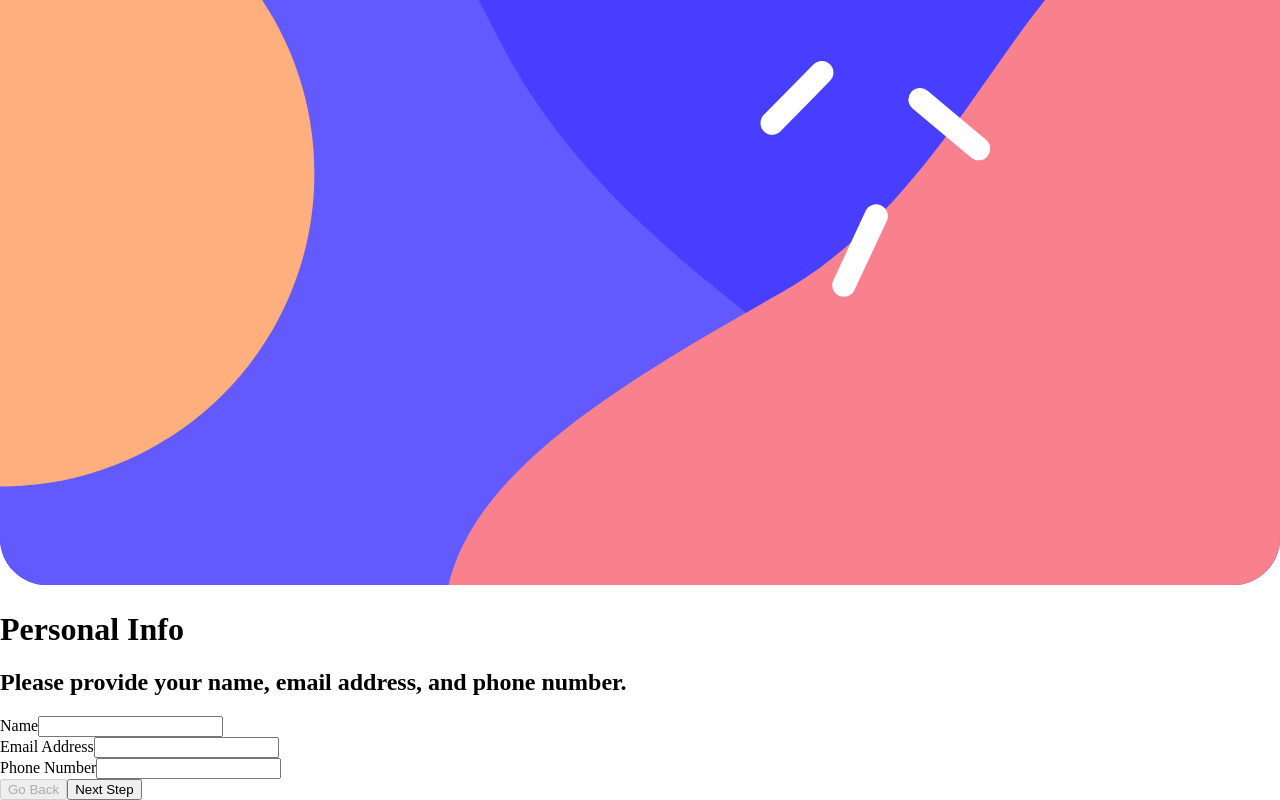
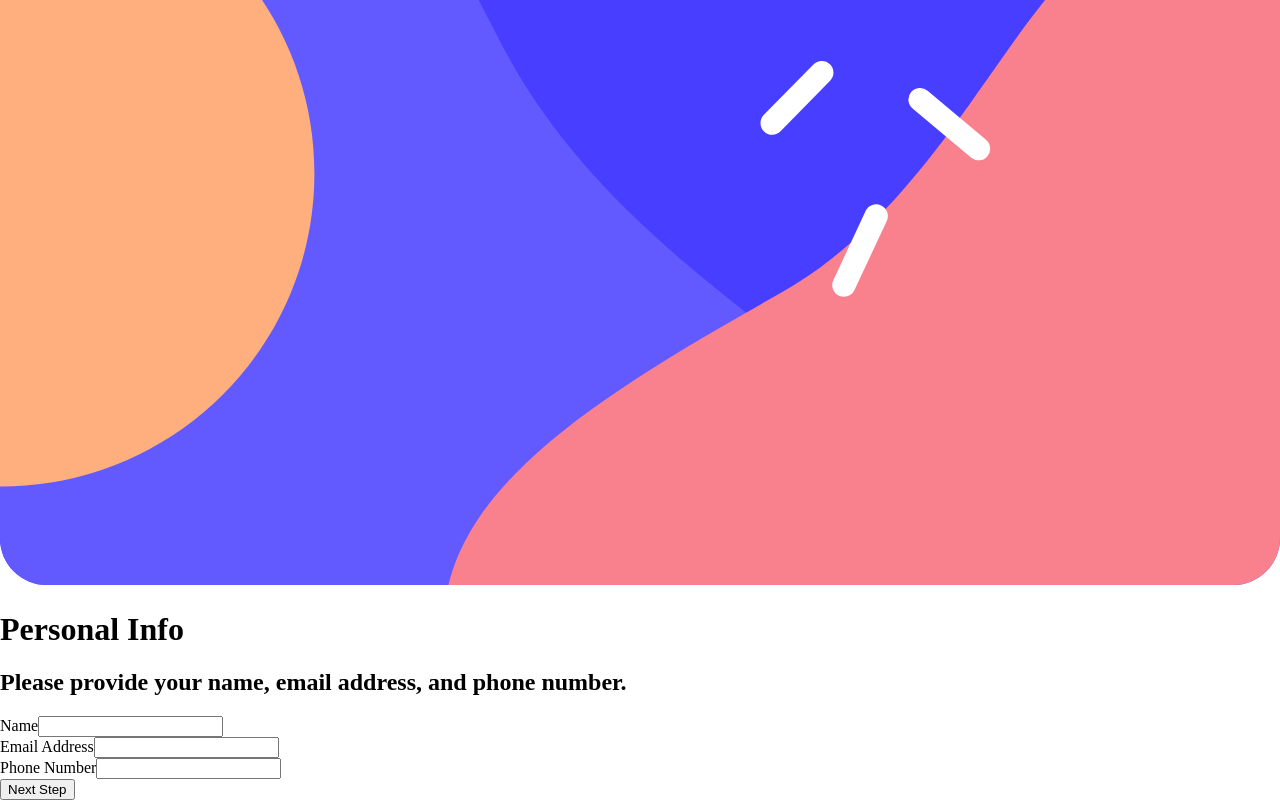
Before and after one commit to TomasScerbak/multistep-form, a React (Create React App) app: page / in a window 1280 px wide. Shown: the part 2068-2868 px from the top of the page. Built offline with nearby package versions, Linux system fonts and the light colour scheme.

Commit message:
removed go back button if user is on first step

```diff
--- a/src/App.tsx
+++ b/src/App.tsx
@@ -43,12 +43,14 @@ function App() {
         <div>{pageChange()}</div>
       </Container>
       <footer>
+        {page !== 0 ? (
           <button
             disabled={page === 0}
             onClick={() => setPage((currPage) => currPage - 1)}
           >
             Go Back
           </button>
+        ) : null}
         <button
           disabled={page === formTitles.length - 1}
           onClick={() => setPage((currPage) => currPage + 1)}
```
Lines whose indentation alone changed are shown as unchanged.
